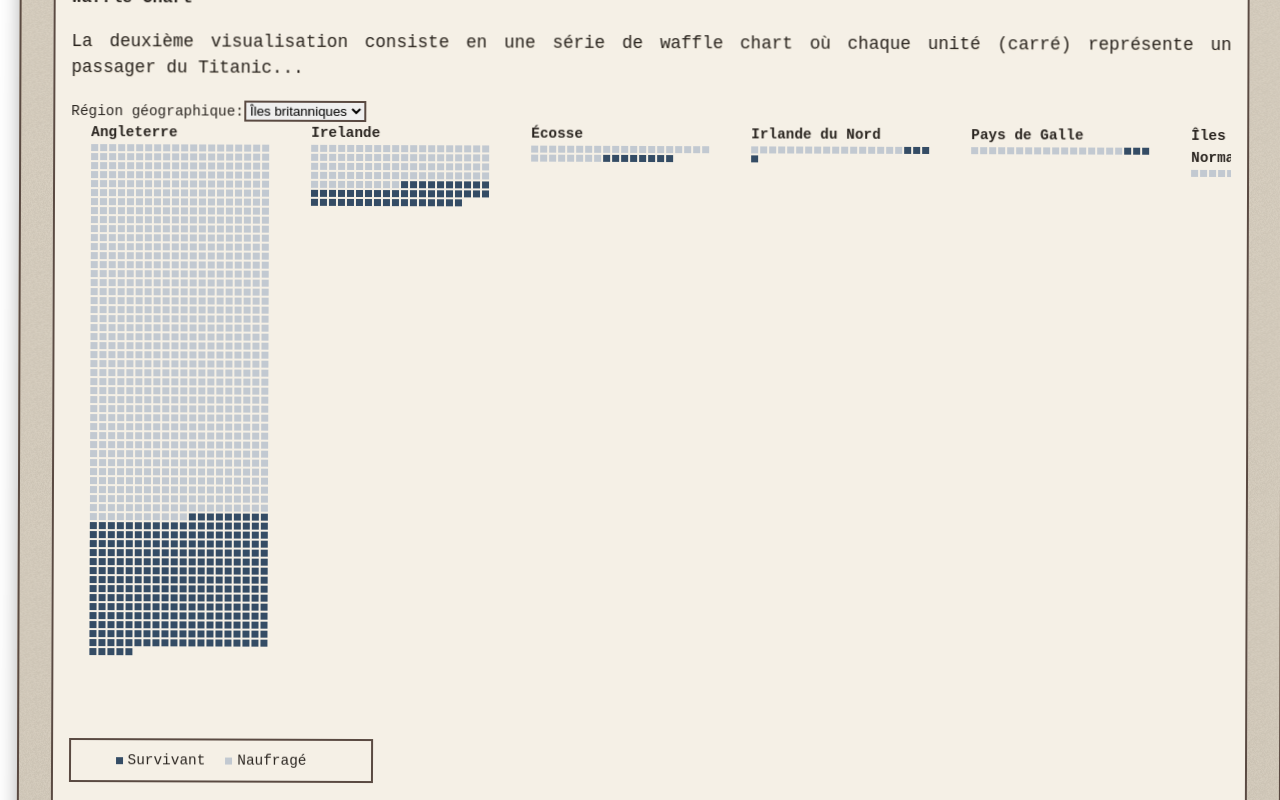
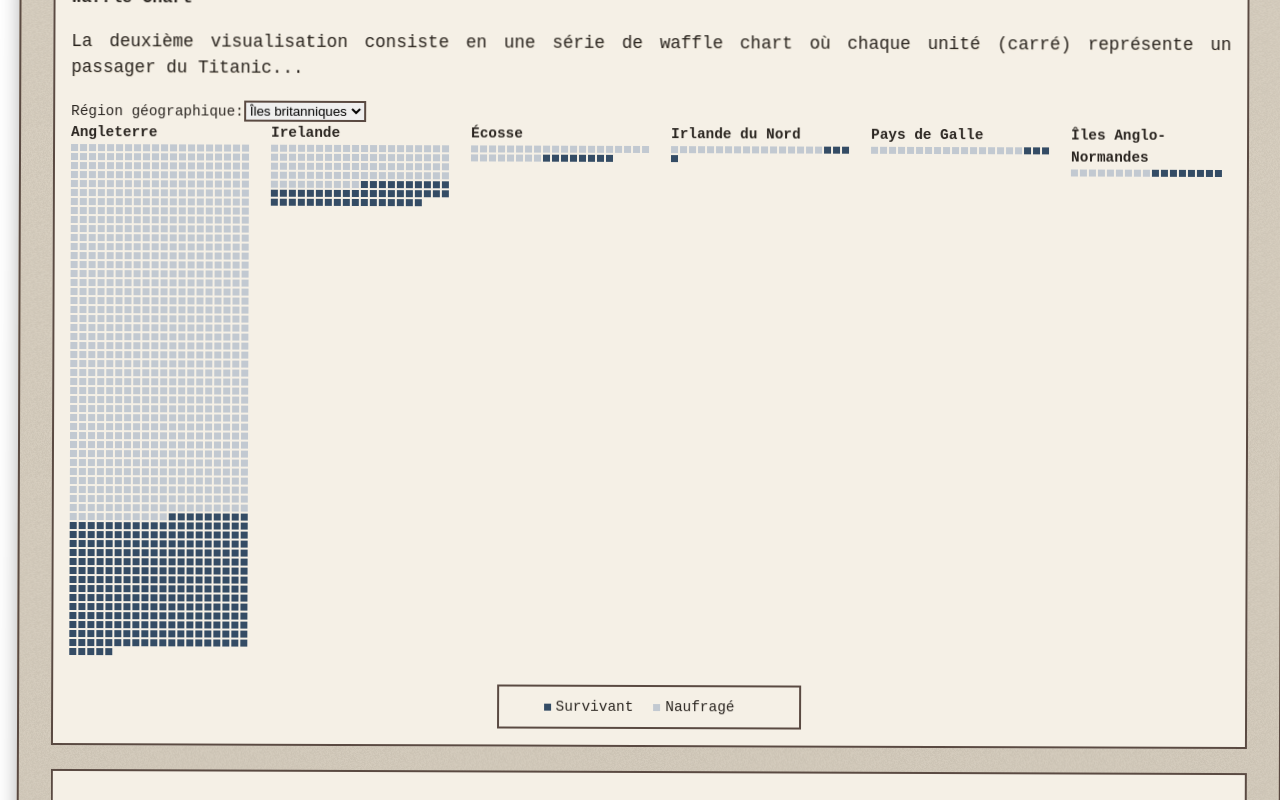
Before and after one commit to jaunewick/inf8808-projet-h25, a React (Vite) app: page / in a window 1280 px wide. Shown: the part 1120-1920 px from the top of the page. Built offline with nearby package versions, Linux system fonts and the light colour scheme; a web font is replaced by a local one.

Commit message:
style: réduction de la hauteur des barres + légende centrée

```diff
--- a/src/components/waffle/Waffle.css
+++ b/src/components/waffle/Waffle.css
@@ -4,12 +4,11 @@
 }
 
 .waffle-bars div svg {
-    height: 550px;
+    height: 510px;
     overflow: visible;
 }
 
 .waffle-bars .waffle-bar {
-    margin-left: 20px;
     margin-right: 20px;
 }
 
@@ -24,8 +23,6 @@
     height: 40px;
     width: 300px;
     border: 2px solid #5a4a42;
-    margin-top: 15px;
-    margin-bottom: 20px;
 }
 
 .square {
@@ -41,6 +38,11 @@
     background-color: #C2C9D1;
 }
 
+.waffle-labels {
+    margin-left: auto;
+    margin-right: auto;
+}
+
 .waffle-labels span {
     margin-right: 20px;
 }
```
